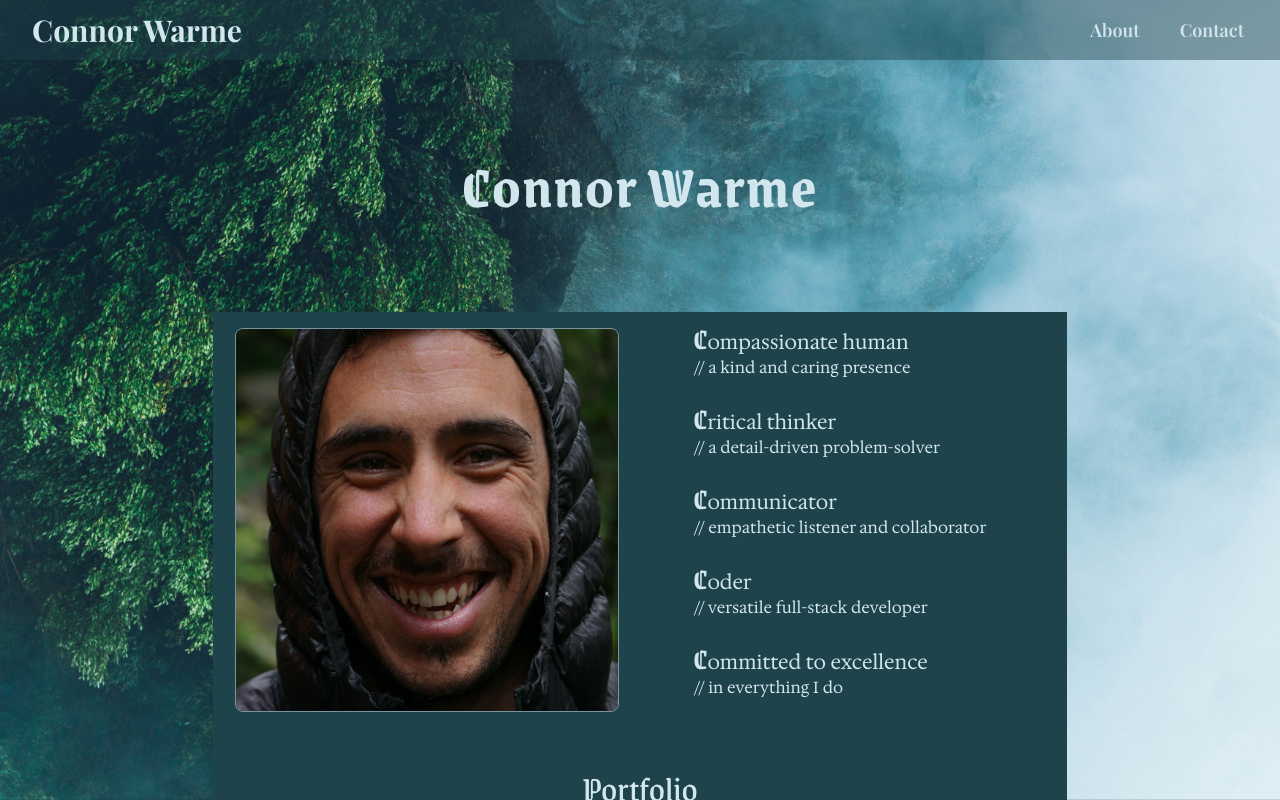
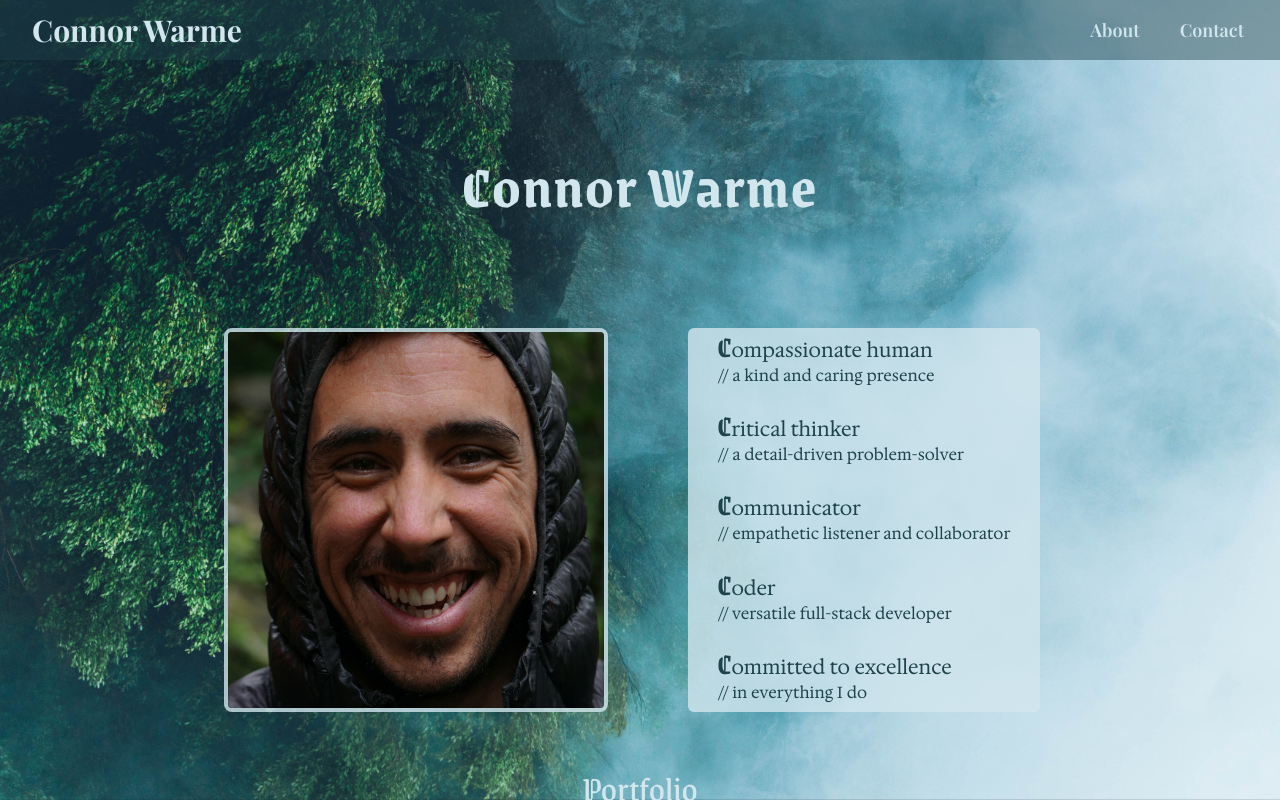
Before and after one commit to connorwarme/connorwarme.github.io, a React (Vite) app: page / in a window 1280 px wide. Shown: the top 800 px of the page. Built offline with nearby package versions, Linux system fonts and the light colour scheme.

Commit message:
Adjust style of initial photo and text at wider viewport

```diff
--- a/src/pages/index.jsx
+++ b/src/pages/index.jsx
@@ -9,18 +9,18 @@ const Home = () => {
       <h1 className="text-center font-grenze text-4xl font-bold tracking-wide text-wave-spray m-10 sm:text-6xl sm:m-24">
         Connor Warme
       </h1>
-      <div className='grid sm:grid-cols-6'>
-      <div className='sm:col-start-2 sm:col-end-6 lg:bg-midnight-green'>
-      <div className='md:grid lg:grid-cols-2 lg:bg-midnight-green'>
-        <div className="mb-4 mt-4 flex justify-center">
+      <div className='grid sm:grid-cols-9'>
+      <div className='sm:col-start-2 sm:col-end-9 flex flex-col items-center'>
+      <div className='md:grid lg:grid-cols-2 lg:gap-16'>
+        <div className="mb-4 mt-4 flex justify-center sm:justify-end">
           <img
             src={portraitPhoto}
             alt="Portrait of Connor"
-            className="h-40 w-48 rounded-lg border border-wave-spray/50 object-cover sm:w-96 sm:h-96"
+            className="h-40 w-48 rounded-lg border border-wave-spray/50 object-cover sm:w-96 sm:h-96 lg:border-4 lg:border-wave-spray/80"
           />
         </div>
-        <div className='m-2 mb-40 flex justify-center lg:justify-start lg:mb-2'>
-          <ul className="grid justify-center gap-3 rounded-md bg-midnight-green/75 pb-3 text-start font-body text-wave-spray w-full max-w-sm lg:bg-transparent">
+        <div className='m-2 mb-40 flex justify-center lg:justify-start lg:m-4'>
+          <ul className="grid justify-center gap-3 rounded-md bg-midnight-green/75 pb-3 text-start font-body text-wave-spray w-full max-w-sm lg:bg-wave-spray/80 lg:text-midnight-green lg:pb-0">
             <li>
               <img />
               <p className="text-xl">
```
